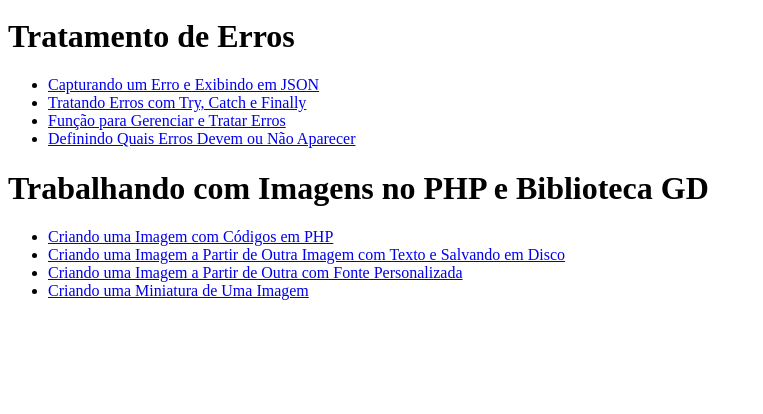
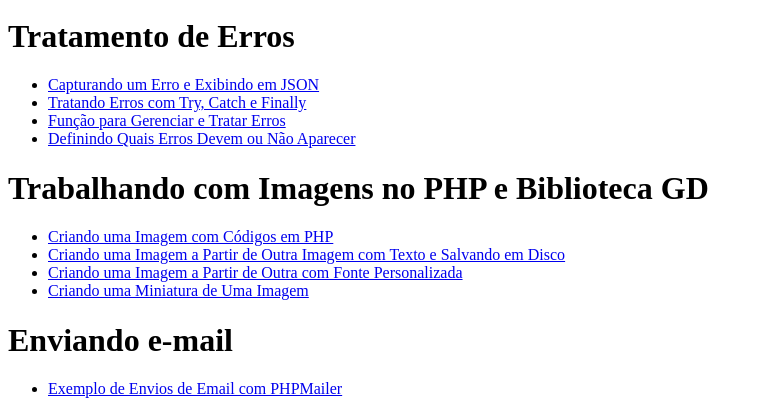
Before and after one commit to griel-cursos/curso_php-hcode, a PHP site: page /cursophp/indice.php in a window 1280 px wide. Shown: the part 3238-3652 px from the top of the page, without its empty margins (0-763 px from the left). Before the commit the page ends 3538 px from the top, so only its background shows below. Run offline with PHP 8.4, Linux system fonts and the light colour scheme; some libraries are stand-ins or nearby versions.

Commit message:
Adicionado Envios de E-Mails com PHPMailer ao Índice

```diff
--- a/indice.php
+++ b/indice.php
@@ -421,6 +421,12 @@
 					<a href="GD/exemplo-04.php">Criando uma Miniatura de Uma Imagem</a>
 				</li>
 			</ul>
+			<h1>Enviando e-mail</h1>
+			<ul>
+				<li>
+					<a href="email/index.php">Exemplo de Envios de Email com PHPMailer</a>
+				</li>
+			</ul>
 
 
 		</body>
```
